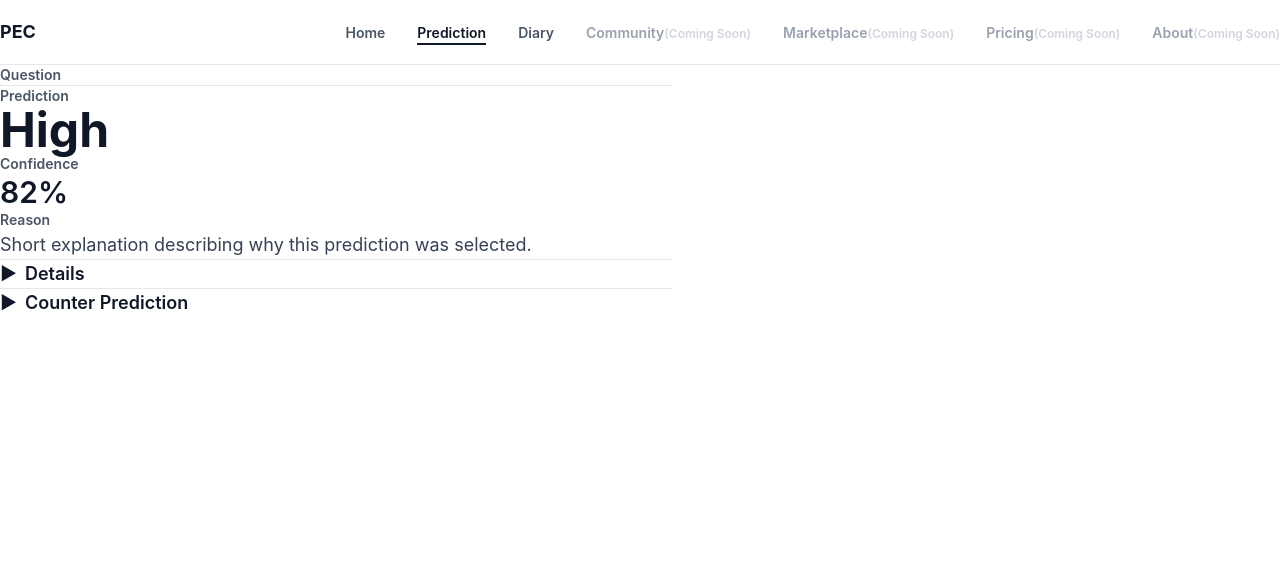
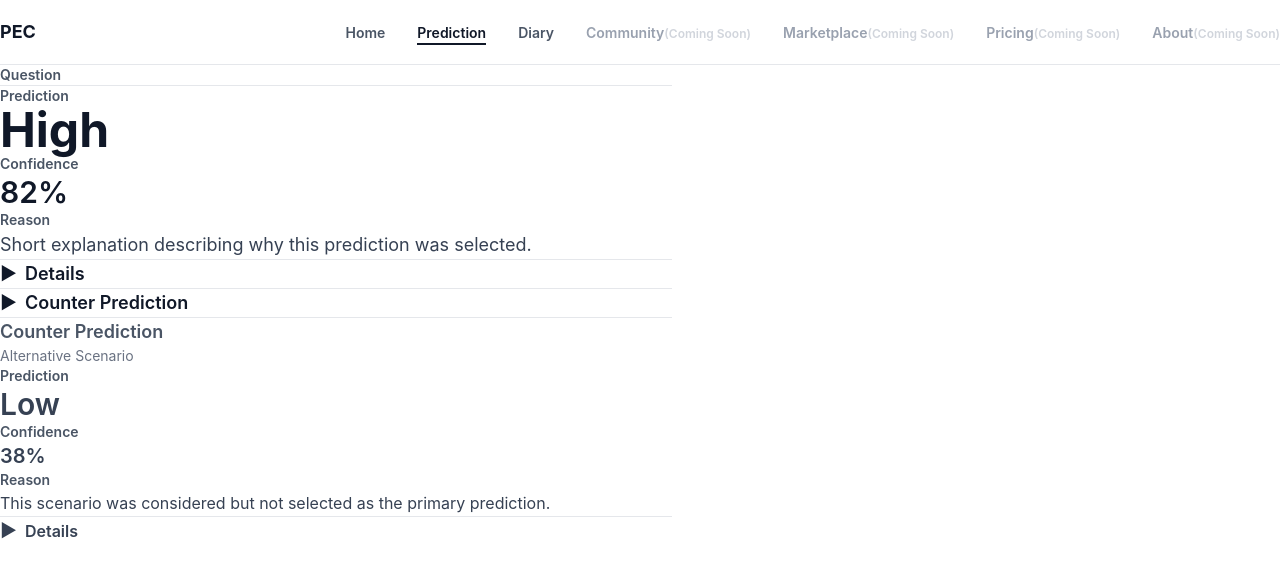
Before and after one commit to 4043akaak-cloud/prediction-engine-core-v2, a React (Vite) app in the folder web/: page / in a window 1280 px wide. Both pictures are taken after a click on the button "Prediction". Shown: the top 576 px of the page. Built offline with nearby package versions, Linux system fonts and the light colour scheme; the HTML template or start-up script is replaced by a standard one.

Commit message:
feat: implement counter prediction experience

```diff
--- a/web/src/App.tsx
+++ b/web/src/App.tsx
@@ -3,6 +3,7 @@ import PredictionResultCard from './components/PredictionResultCard'
 import PredictionDiary from './components/PredictionDiary'
 import Navigation from './components/Navigation'
 import PredictionInputExperience from './components/PredictionInputExperience'
+import CounterPredictionCard from './components/CounterPredictionCard'
 
 export default function App() {
   const [currentScreen, setCurrentScreen] = React.useState<'home' | 'input' | 'prediction' | 'diary'>('home')
@@ -79,6 +80,13 @@ export default function App() {
               confidence="82%"
               reason="Short explanation describing why this prediction was selected."
             />
+
+            {/* Counter Prediction Card */}
+            <CounterPredictionCard
+              prediction="Low"
+              confidence="38%"
+              reason="This scenario was considered but not selected as the primary prediction."
+            />
           </div>
         </div>
       </div>
--- /dev/null
+++ b/web/src/components/CounterPredictionCard.tsx
@@ -0,0 +1,74 @@
+import React from 'react'
+
+interface CounterPredictionCardProps {
+  prediction: string
+  confidence: string
+  reason: string
+}
+
+export default function CounterPredictionCard({
+  prediction,
+  confidence,
+  reason,
+}: CounterPredictionCardProps) {
+  const [isDetailsOpen, setIsDetailsOpen] = React.useState(false)
+
+  return (
+    <div className="border-t border-gray-200 pt-8">
+      {/* Counter Prediction Header */}
+      <div className="mb-6">
+        <h3 className="text-lg font-semibold text-gray-600 mb-2">Counter Prediction</h3>
+        <p className="text-sm text-gray-500">Alternative Scenario</p>
+      </div>
+
+      {/* Counter Prediction Content */}
+      <div className="space-y-6">
+        {/* Prediction */}
+        <div>
+          <p className="text-sm font-semibold text-gray-600 mb-2">Prediction</p>
+          <p className="text-2xl md:text-3xl font-semibold text-gray-700">{prediction}</p>
+        </div>
+
+        {/* Confidence */}
+        <div>
+          <p className="text-sm font-semibold text-gray-600 mb-2">Confidence</p>
+          <p className="text-lg md:text-xl font-semibold text-gray-700">{confidence}</p>
+        </div>
+
+        {/* Reason */}
+        <div>
+          <p className="text-sm font-semibold text-gray-600 mb-2">Reason</p>
+          <p className="text-base text-gray-700 leading-relaxed">{reason}</p>
+        </div>
+      </div>
+
+      {/* Details Section */}
+      <div className="mt-8 border-t border-gray-200 pt-6">
+        <button
+          onClick={() => setIsDetailsOpen(!isDetailsOpen)}
+          className="flex items-center gap-2 text-gray-700 hover:text-gray-900 font-semibold transition-colors"
+        >
+          <span className="text-lg">{isDetailsOpen ? '▼' : '▶'}</span>
+          <span>Details</span>
+        </button>
+
+        {isDetailsOpen && (
+          <div className="mt-4 space-y-3 text-gray-600">
+            <p className="text-sm">
+              <span className="font-semibold">Alternative Model Consensus</span>
+            </p>
+            <p className="text-sm">
+              <span className="font-semibold">Supporting Evidence</span>
+            </p>
+            <p className="text-sm">
+              <span className="font-semibold">Different Prediction Models</span>
+            </p>
+            <p className="text-sm">
+              <span className="font-semibold">Confidence Comparison</span>
+            </p>
+          </div>
+        )}
+      </div>
+    </div>
+  )
+}
```
